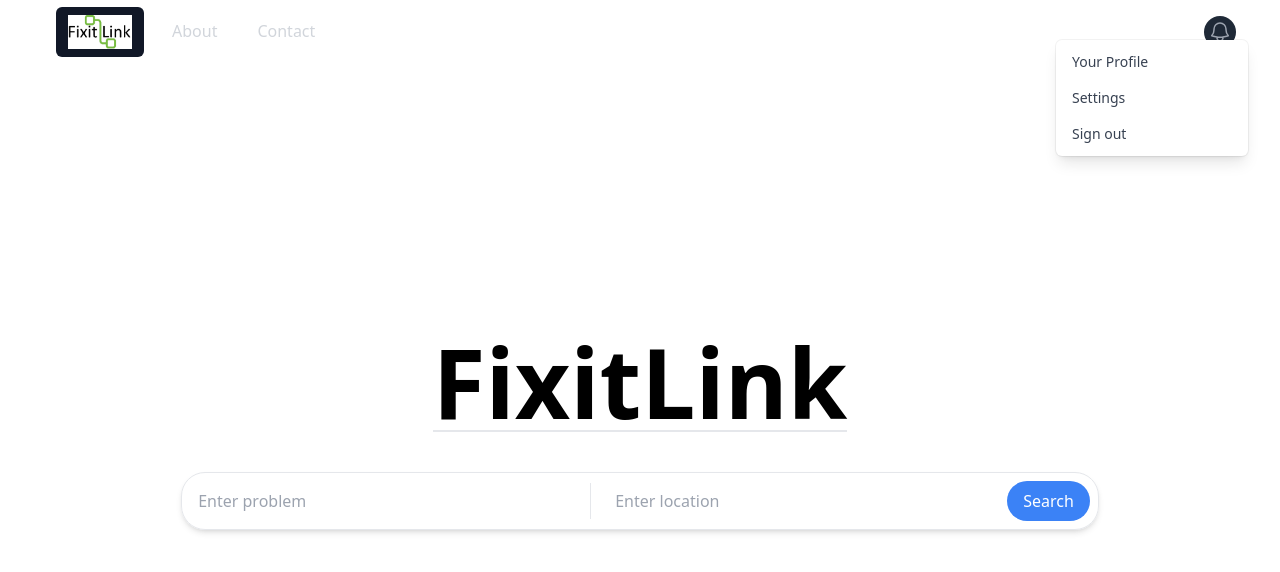
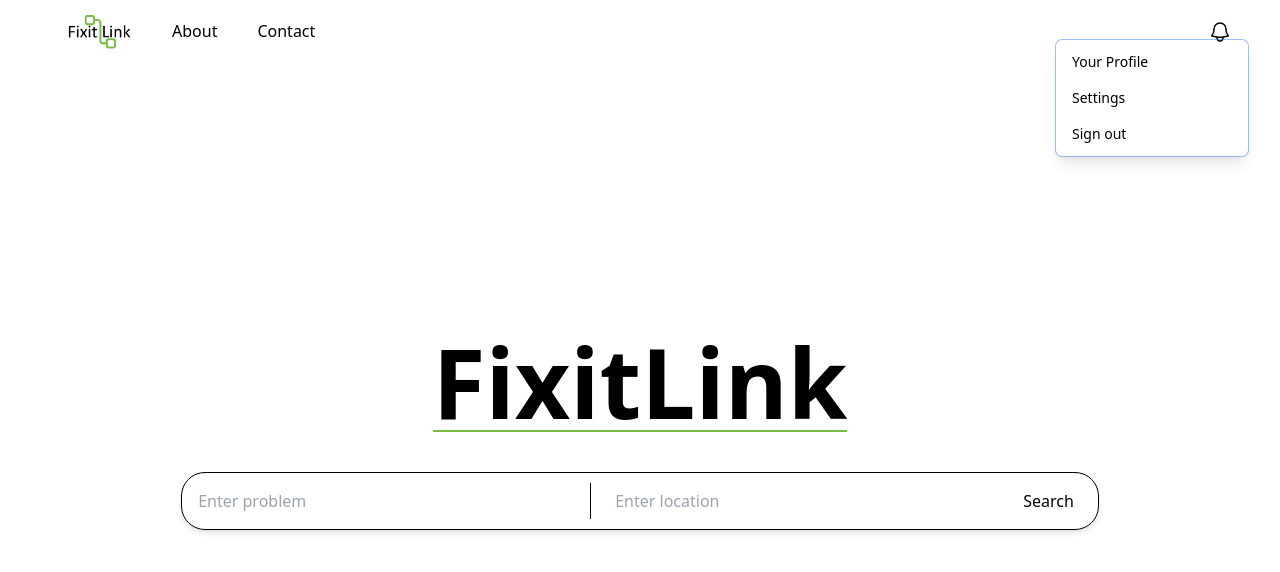
Before and after one commit to WillCBarker/Fixit, a Next.js app in the folder fixit-webapp/: page / in a window 1280 px wide. Shown: the top 572 px of the page. Built offline with nearby package versions, Linux system fonts and the light colour scheme.

Commit message:
added new custom colors

```diff
--- a/fixit-webapp/tailwind.config.js
+++ b/fixit-webapp/tailwind.config.js
@@ -13,6 +13,10 @@ module.exports = {
           'conic-gradient(from 180deg at 50% 50%, var(--tw-gradient-stops))',
       },
     },
+    colors: {
+      "base-orange": "#f2ce8f",
+      "fixit-green": "#77bc3f"
+    }
   },
   plugins: [],
 }
```
